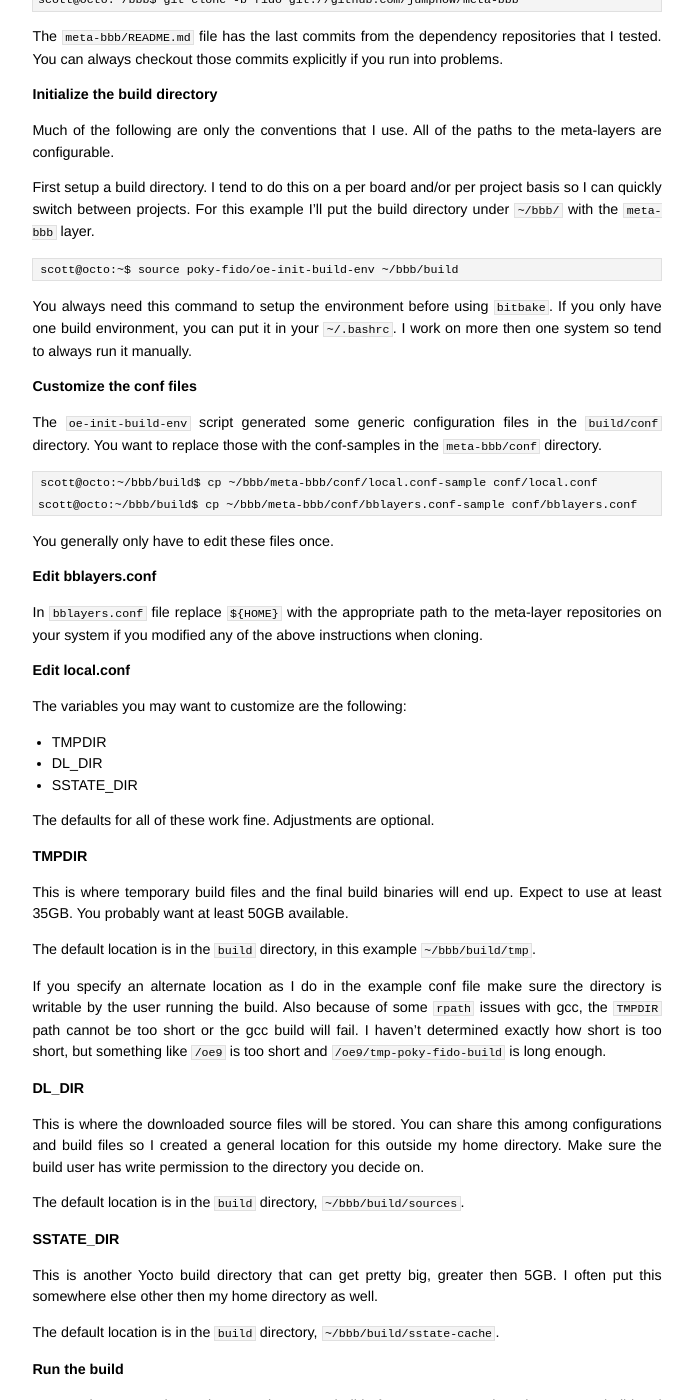
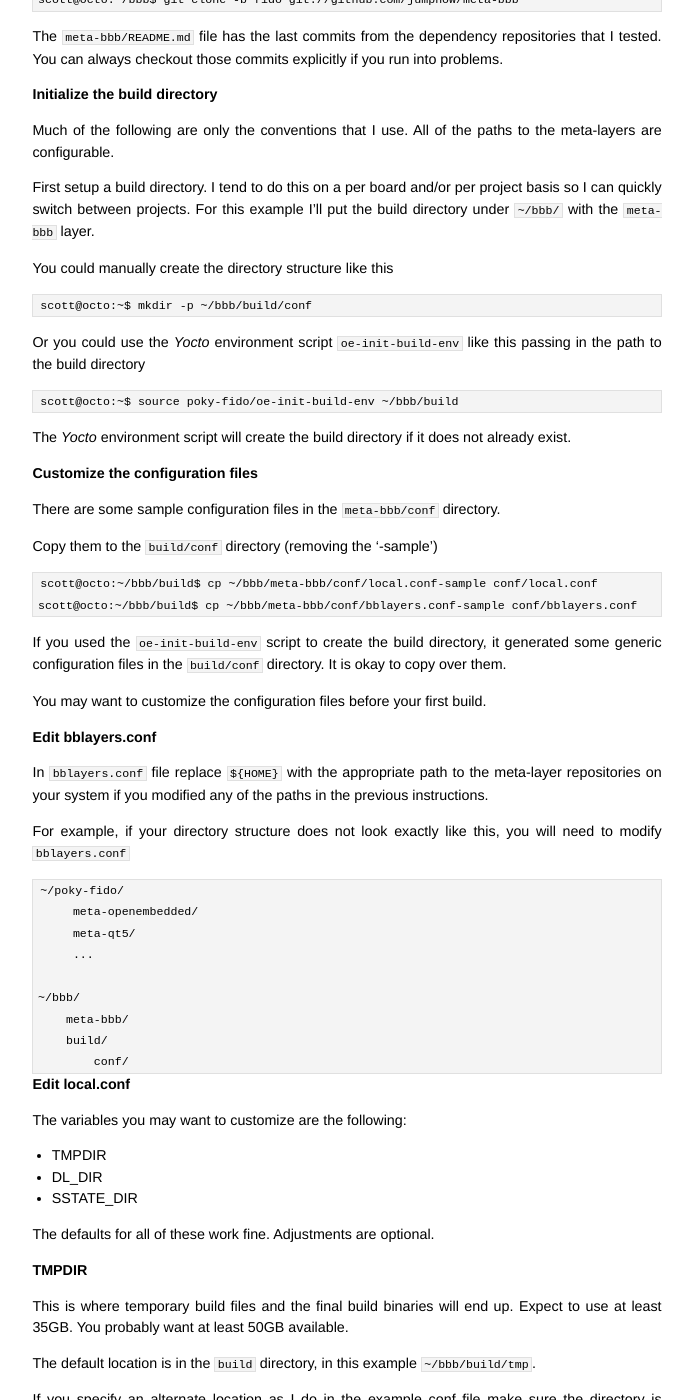
Before and after one commit to jumpnow/jumpnowtek-site, a Jekyll site: the page built from _posts/2015-06-08-BeagleBone-Systems-with-Yocto.md, in a window 1280 px wide and 1400 px high, scrolled down 2013 px. Shown: the whole window, without its empty margins (293-986 px from the left). Built offline with Jekyll 4.4.1, drawn with Linux system fonts in a browser that asks for light colours; some of the changed text lies outside the part shown.

Commit message:
More work on bbb doc

```diff
--- a/_posts/2015-06-08-BeagleBone-Systems-with-Yocto.md
+++ b/_posts/2015-06-08-BeagleBone-Systems-with-Yocto.md
@@ -11,11 +11,11 @@ Instructions for building some developer systems for [BeagleBone Black][beaglebo
 
 I develop primarily using C, C++ when using [Qt][qt] and some occasional Perl and Python.
 
-The [meta-bbb][meta-bbb] *Yocto meta-layer* described below builds some basic systems that suit my preferences with some packages I commonly use.
+The [meta-bbb][meta-bbb] *Yocto meta-layer* described below builds some basic systems with packages I commonly use.
 
-You will want to make modifications for any particular project.
+You will want to make modifications for your own project.
 
-After all, that is the point of [Yocto][yocto]
+After all, that is the point of using [Yocto][yocto]
 
     "It's not an embedded Linux distribution - it creates a custom one for you"
 
@@ -111,22 +111,47 @@ Much of the following are only the conventions that I use. All of the paths to t
 
 First setup a build directory. I tend to do this on a per board and/or per project basis so I can quickly switch between projects. For this example I'll put the build directory under `~/bbb/` with the `meta-bbb` layer.
 
+You could manually create the directory structure like this
+
+    scott@octo:~$ mkdir -p ~/bbb/build/conf
+
+
+Or you could use the *Yocto* environment script `oe-init-build-env` like this passing in the path to the build directory
+
     scott@octo:~$ source poky-fido/oe-init-build-env ~/bbb/build
 
-You always need this command to setup the environment before using `bitbake`. If you only have one build environment, you can put it in your `~/.bashrc`. I work on more then one system so tend to always run it manually.
+The *Yocto* environment script will create the build directory if it does not already exist.
 
-### Customize the conf files
+### Customize the configuration files
 
-The `oe-init-build-env` script generated some generic configuration files in the `build/conf` directory. You want to replace those with the conf-samples in the `meta-bbb/conf` directory.
+There are some sample configuration files in the `meta-bbb/conf` directory.
+
+Copy them to the `build/conf` directory (removing the '-sample')
 
     scott@octo:~/bbb/build$ cp ~/bbb/meta-bbb/conf/local.conf-sample conf/local.conf
     scott@octo:~/bbb/build$ cp ~/bbb/meta-bbb/conf/bblayers.conf-sample conf/bblayers.conf
 
-You generally only have to edit these files once.
+If you used the `oe-init-build-env` script to create the build directory, it generated some generic configuration files in the `build/conf` directory. It is okay to copy over them.
+
+You may want to customize the configuration files before your first build.
 
 ### Edit bblayers.conf
 
-In `bblayers.conf` file replace `${HOME}` with the appropriate path to the meta-layer repositories on your system if you modified any of the above instructions when cloning.
+In `bblayers.conf` file replace `${HOME}` with the appropriate path to the meta-layer repositories on your system if you modified any of the paths in the previous instructions.
+
+For example, if your directory structure does not look exactly like this, you will need to modify `bblayers.conf`
+
+
+    ~/poky-fido/
+         meta-openembedded/
+         meta-qt5/
+         ...
+
+    ~/bbb/
+        meta-bbb/
+        build/
+            conf/
+
 
 ### Edit local.conf
 
@@ -160,7 +185,7 @@ The default location is in the `build` directory, `~/bbb/build/sstate-cache`.
 
 ### Run the build
 
-You need to source the environment into your shell before you can use the primary Yocto build tool [bitbake][bitbake]. The `oe-init-build-env` when run a second time will not overwrite your customized conf files.
+You need to [source][source-script] the Yocto environment into your shell before you can use [bitbake][bitbake]. The `oe-init-build-env` will not overwrite your customized conf files.
 
     scott@octo:~$ source poky-fido/oe-init-build-env ~/bbb/build
 
@@ -578,3 +603,4 @@ To add or upgrade packages to the system, you might be interested in using the b
 [bbb-uboot]: http://www.jumpnowtek.com/beaglebone/Beaglebone-Black-U-Boot-Notes.html
 [4dcape]: http://www.4dsystems.com.au/product/4DCAPE_70T/
 [bitbake]: https://www.yoctoproject.org/docs/1.8/bitbake-user-manual/bitbake-user-manual.html
+[source-script]: http://stackoverflow.com/questions/4779756/what-is-the-difference-between-source-script-sh-and-script-sh
```
Also changed, not shown: other parts of _posts/2015-06-08-BeagleBone-Systems-with-Yocto.md (+1 -1 lines).
